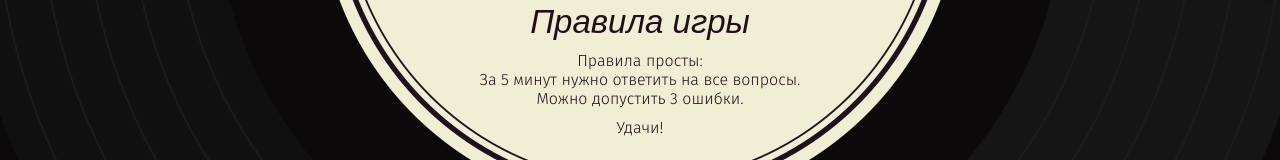
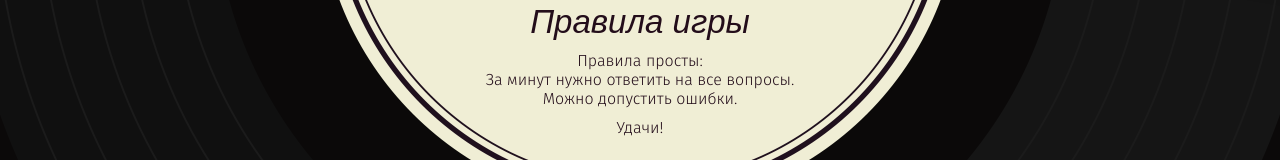
Before and after one commit to nullorone/630421-guess-melody-2, a React app: page / in a window 1280 px wide. Shown: the part 613-773 px from the top of the page. Built offline with nearby package versions, Linux system fonts and the light colour scheme.

Commit message:
Подставляет свойства в разметку

```diff
--- a/src/components/welcome/welcome.jsx
+++ b/src/components/welcome/welcome.jsx
@@ -1,6 +1,13 @@
 import React from 'react';
+import PropTypes from 'prop-types';
 
-const Welcome = () => {
+const {number} = PropTypes;
+
+const Welcome = (props) => {
+  const {
+    gameTime,
+    amountMistakes,
+  } = props;
   return (
     <section className="welcome">
       <div className="welcome__logo"><img src="img/melody-logo.png" alt="Угадай мелодию" width="186" height="83"/></div>
@@ -8,12 +15,17 @@ const Welcome = () => {
       <h2 className="welcome__rules-title">Правила игры</h2>
       <p className="welcome__text">Правила просты:</p>
       <ul className="welcome__rules-list">
-        <li>За 5 минут нужно ответить на все вопросы.</li>
-        <li>Можно допустить 3 ошибки.</li>
+        <li>За {gameTime} минут нужно ответить на все вопросы.</li>
+        <li>Можно допустить {amountMistakes} ошибки.</li>
       </ul>
       <p className="welcome__text">Удачи!</p>
     </section>
   );
 };
 
+Welcome.propTypes = {
+  gameTime: number.isRequired,
+  amountMistakes: number.isRequired,
+};
+
 export {Welcome};
```
